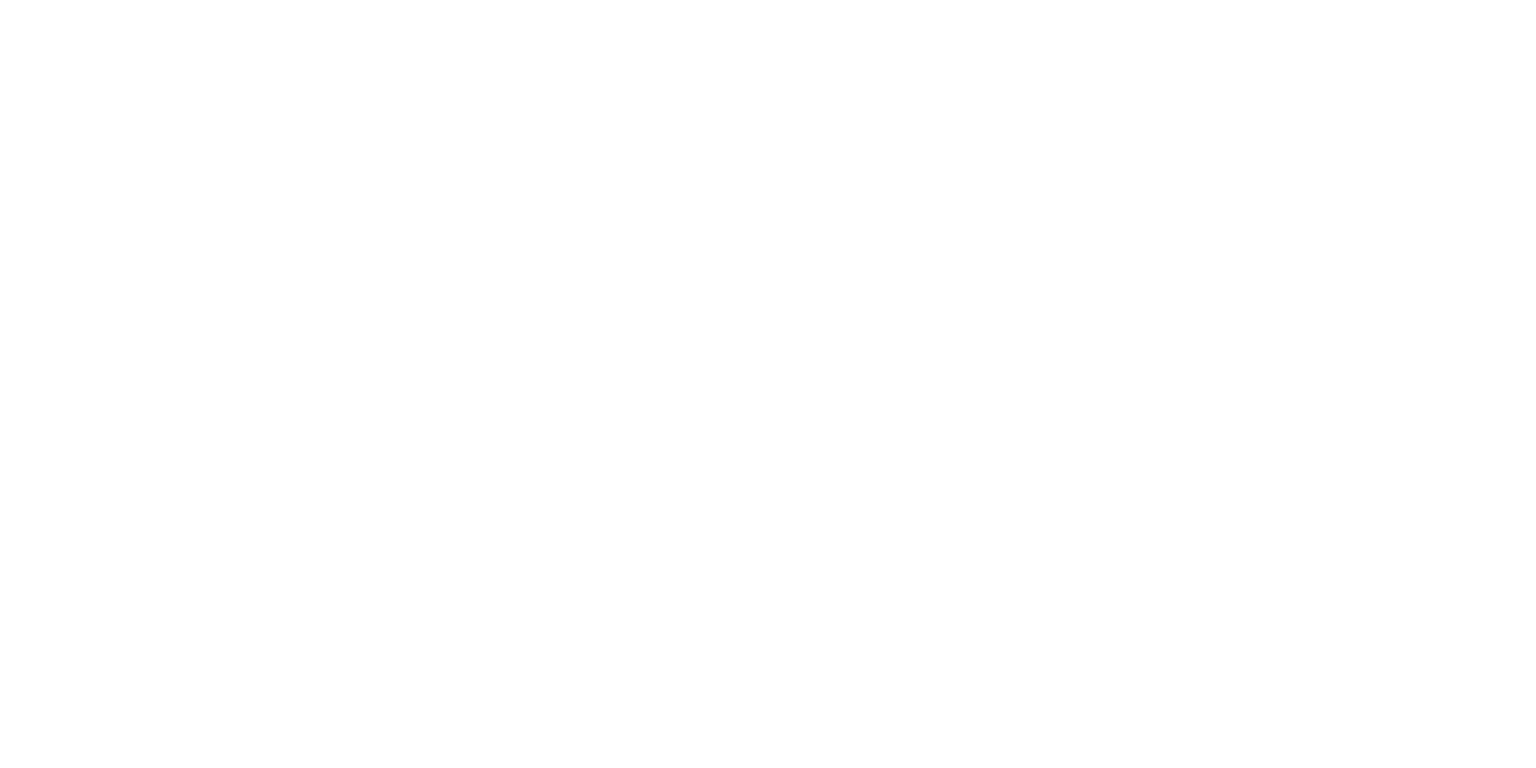
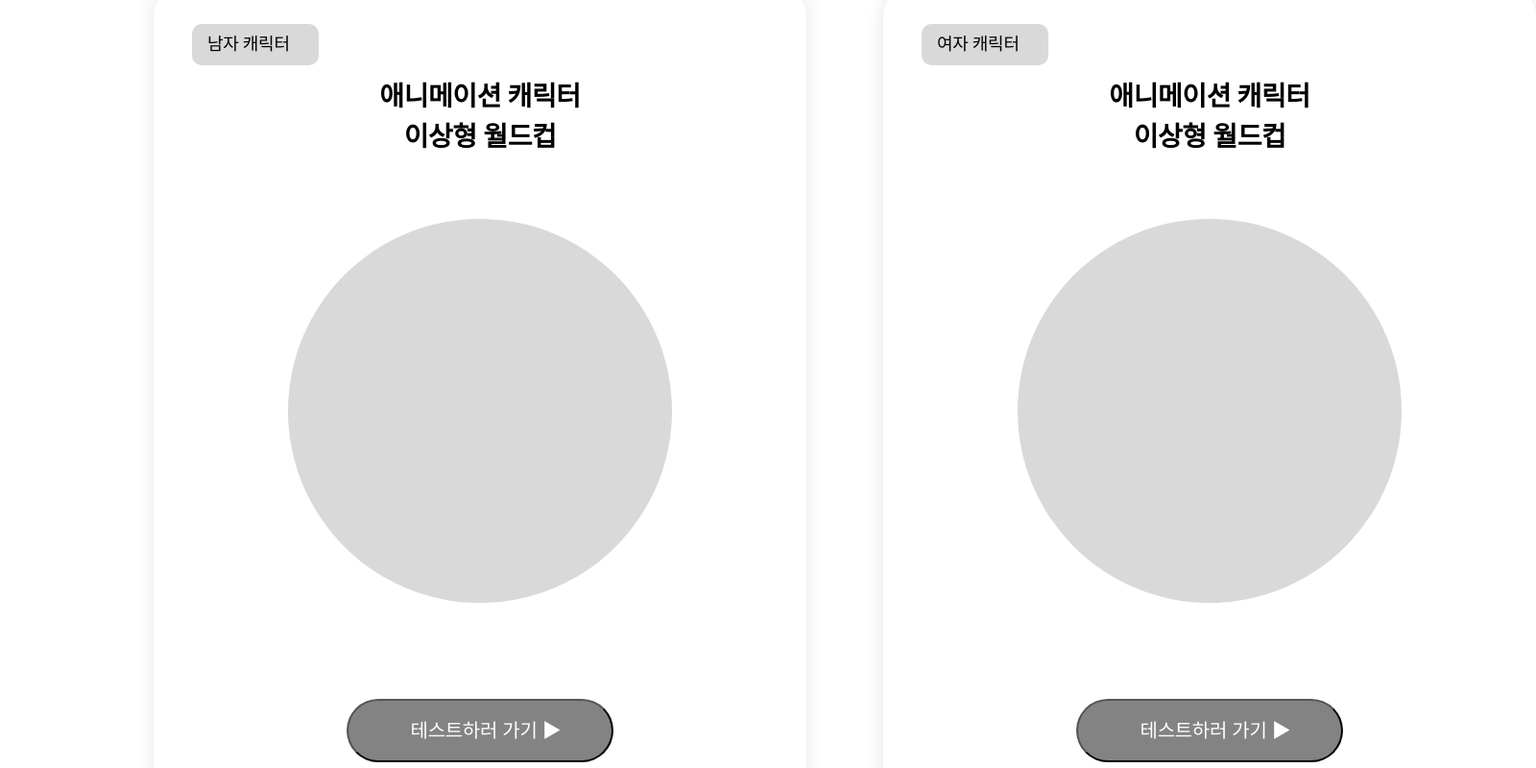
Before and after one commit to abcd0978/AniOn, a React (Create React App) app: page /worldcup in a window 1280 px wide. Shown: the part 200-1000 px from the top of the page at 96% size, 1600 px wide, since content can reach past the window. Before the commit the page ends 800 px from the top, so only its background shows below. Built offline with nearby package versions, Linux system fonts and the light colour scheme; no server answers.

Commit message:
pull: Save intermediate before pulling the latest dev branch #24

```diff
--- /dev/null
+++ b/src/components/worldcup/AniWorldCup.tsx
@@ -0,0 +1,26 @@
+import { useQuery } from '@tanstack/react-query';
+import { fetchCharacter } from '../../api/aniCharacters';
+import { useParams } from 'react-router';
+
+type Props = {};
+
+function AniWorldCup({}: Props) {
+  const { gender } = useParams() as unknown as { gender: number };
+
+  const {
+    isLoading: isCharacterLoading,
+    isError: isCharacterError,
+    data: aniCharacter,
+  } = useQuery({
+    queryKey: ['aniCharacter'],
+    queryFn: () => {
+      return fetchCharacter(gender);
+    },
+  });
+
+  console.log('이건가!!!', aniCharacter);
+
+  return <div>AniWorldCup</div>;
+}
+
+export default AniWorldCup;
--- /dev/null
+++ b/src/components/worldcup/worldCup.style.ts
@@ -0,0 +1,99 @@
+import styled from 'styled-components';
+
+export const S = {
+  WorldCupContainer: styled.div`
+    display: flex;
+    width: 1440px;
+    height: 999px;
+    padding: 32px 0px;
+    flex-direction: column;
+    align-items: flex-start;
+    gap: 40px;
+    flex-shrink: 0;
+  `,
+
+  WorldCupMainTitle: styled.p`
+    color: #000;
+    font-size: 32px;
+    font-weight: 700;
+    letter-spacing: -0.48px;
+  `,
+
+  WorldCupTestContainer: styled.div`
+    display: flex;
+    width: 1440px;
+    justify-content: space-between;
+    align-items: center;
+  `,
+
+  WorldCupTest: styled.div`
+    display: flex;
+    height: 816px;
+    padding: 40px;
+    flex-direction: column;
+    align-items: center;
+    gap: 100px;
+    border-radius: 32px;
+    background: #fff;
+    /* Drop Shadow */
+    box-shadow: 0px 0px 20px 0px rgba(0, 0, 0, 0.1);
+  `,
+
+  WorldCupUp: styled.div`
+    display: flex;
+    flex-direction: column;
+    align-items: center;
+    gap: 32px;
+  `,
+
+  WorldCupGender: styled.div`
+    display: flex;
+    width: 100px;
+    padding: 8px 16px;
+    border-radius: 10px;
+    background: #d9d9d9;
+    color: #000;
+    text-align: center;
+    font-size: 18px;
+    font-weight: 400;
+    line-height: 150%; /* 27px */
+    letter-spacing: -0.27px;
+    margin-bottom: 12px;
+  `,
+
+  WorldCupTitle: styled.p`
+    color: #000;
+    text-align: center;
+    font-size: 28px;
+    font-weight: 700;
+    line-height: 150%; /* 42px */
+    letter-spacing: -0.42px;
+    width: 600px;
+  `,
+
+  WorldCupImg: styled.div`
+    margin-top: 32px;
+    width: 400px;
+    height: 400px;
+    border-radius: 400px;
+    background: #d9d9d9;
+  `,
+
+  WorldCupTestButton: styled.button`
+    display: flex;
+    width: 278px;
+    padding: 16px 20px 16px 32px;
+    justify-content: center;
+    align-items: center;
+    gap: 12px;
+    border-radius: 999px;
+    background: #838383;
+    color: #fff;
+    text-align: center;
+    font-size: 20px;
+    font-weight: 400;
+    line-height: 150%; /* 30px */
+    letter-spacing: -0.3px;
+    cursor: pointer;
+  `,
+};
--- a/src/pages/WorldCup.tsx
+++ b/src/pages/WorldCup.tsx
@@ -1,9 +1,55 @@
-import React from "react";
+import React from 'react';
+import { S } from '../components/worldcup/worldCup.style';
+import { useNavigate } from 'react-router';
 
 type Props = {};
 
 function WorldCup({}: Props) {
-  return <div>WorldCup</div>;
+  const navigate = useNavigate();
+
+  return (
+    <>
+      <S.WorldCupContainer>
+        <S.WorldCupMainTitle>이상형 월드컵</S.WorldCupMainTitle>
+        <S.WorldCupTestContainer>
+          <S.WorldCupTest>
+            <S.WorldCupUp>
+              <div>
+                <S.WorldCupGender>남자 캐릭터</S.WorldCupGender>
+                <S.WorldCupTitle>애니메이션 캐릭터</S.WorldCupTitle>
+                <S.WorldCupTitle>이상형 월드컵</S.WorldCupTitle>
+              </div>
+              <S.WorldCupImg></S.WorldCupImg>
+            </S.WorldCupUp>
+            <S.WorldCupTestButton
+              onClick={() => {
+                navigate('/worldcup/0');
+              }}
+            >
+              테스트하러 가기 ▶
+            </S.WorldCupTestButton>
+          </S.WorldCupTest>
+          <S.WorldCupTest>
+            <S.WorldCupUp>
+              <div>
+                <S.WorldCupGender>여자 캐릭터</S.WorldCupGender>
+                <S.WorldCupTitle>애니메이션 캐릭터</S.WorldCupTitle>
+                <S.WorldCupTitle>이상형 월드컵</S.WorldCupTitle>
+              </div>
+              <S.WorldCupImg></S.WorldCupImg>
+            </S.WorldCupUp>
+            <S.WorldCupTestButton
+              onClick={() => {
+                navigate('/worldcup/1');
+              }}
+            >
+              테스트하러 가기 ▶
+            </S.WorldCupTestButton>
+          </S.WorldCupTest>
+        </S.WorldCupTestContainer>
+      </S.WorldCupContainer>
+    </>
+  );
 }
 
 export default WorldCup;
--- a/src/shared/Router.tsx
+++ b/src/shared/Router.tsx
@@ -17,6 +17,7 @@ import BoardAni from '../pages/BoardAni';
 import BoardFree from '../pages/BoardFree';
 import { GlobalStyle } from '../styles/globalstyle';
 import ScrollToTop from '../components/ScrollTop';
+import AniWorldCup from '../components/worldcup/AniWorldCup';
 
 const Router = () => {
   return (
@@ -40,6 +41,7 @@ const Router = () => {
           element={WithAuth(UserInfoModify, true)}
         />
         <Route path="/worldcup" element={WithAuth(WorldCup, true)} />
+        <Route path="/worldcup/:gender" element={<AniWorldCup />} />
         <Route path="/board/write" element={WithAuth(WriteBoard, true)} />
         <Route path="/*" element={<NotFoundPage />} />
         <Route path="/board/:post_id" element={WithAuth(BoardDetail, null)} />
```
